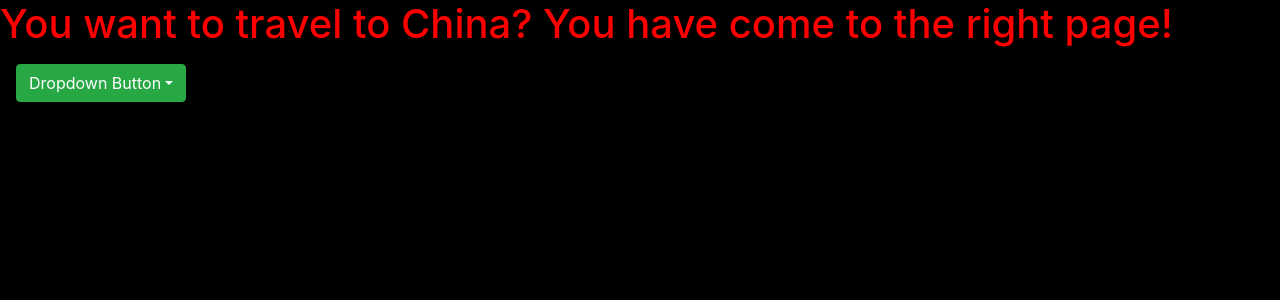
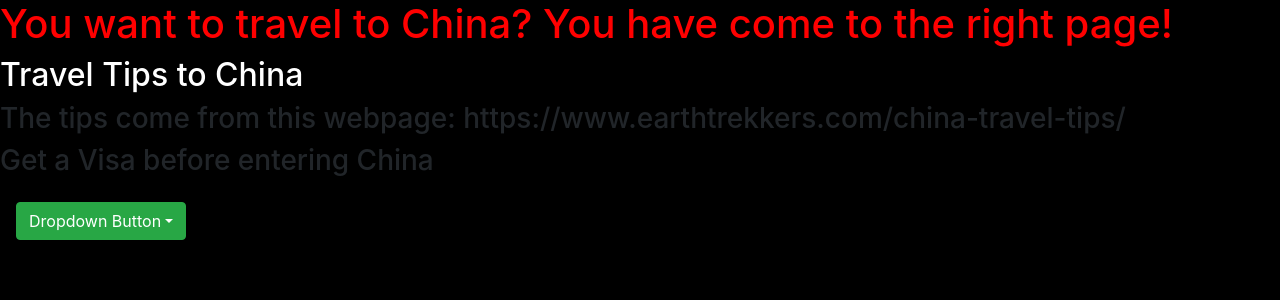
Before and after one commit to tubajack/TravelToChina, a React (Create React App) app in the folder client/: page /travel in a window 1280 px wide. Shown: the top 300 px of the page. Built offline with nearby package versions, Linux system fonts and the light colour scheme.

Commit message:
Listing a few tips about traveling to China.

```diff
--- a/client/src/pages/TravelToChina.js
+++ b/client/src/pages/TravelToChina.js
@@ -6,6 +6,16 @@ export default class TravelToChina extends Component {
     return (
       <div>
         <h1>You want to travel to China? You have come to the right page!</h1>
+
+        <h2>Travel Tips to China</h2>
+        <h3>The tips come from this webpage: https://www.earthtrekkers.com/china-travel-tips/</h3>
+
+        <h3>Get a Visa before entering China</h3>
+
+        <p>
+
+        </p>
+
         <Navbar />
       </div>
     );
```
